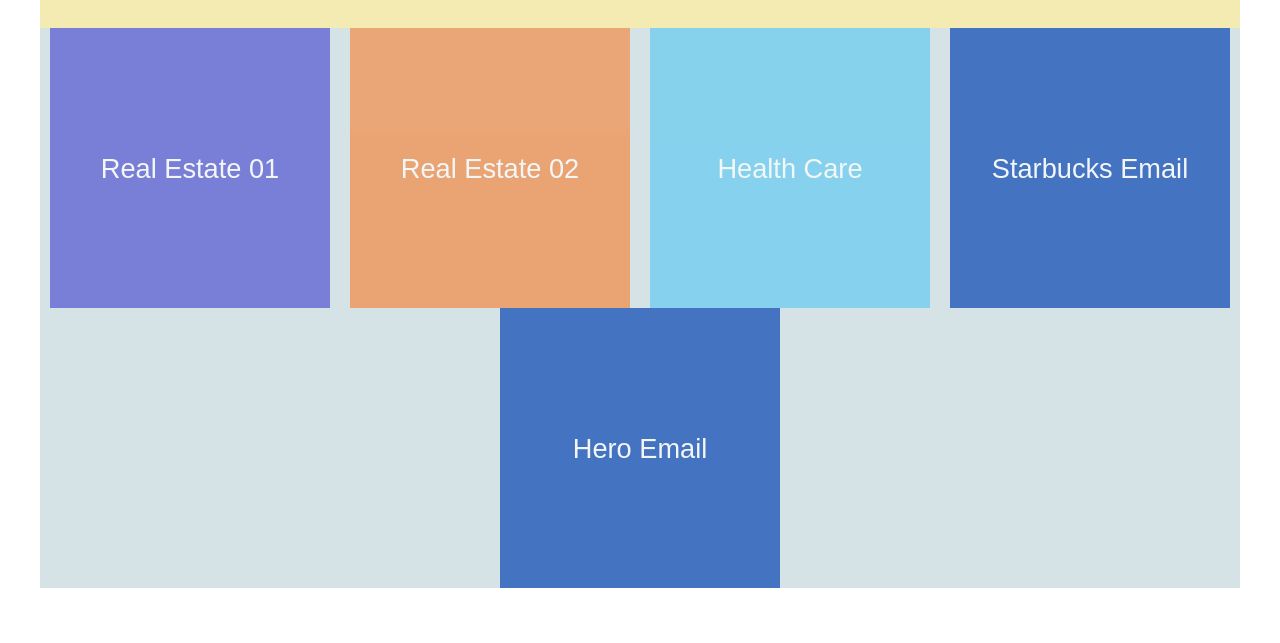
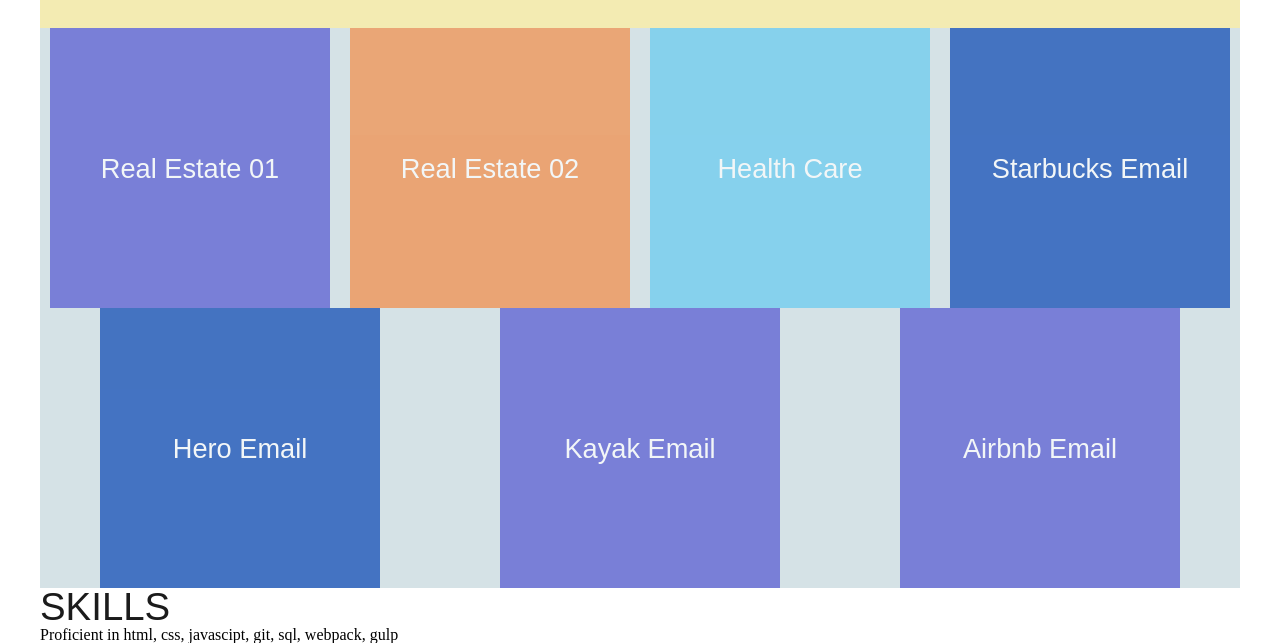
Before and after one commit to arneelus777/portfolio-test-02, a plain HTML site: page index.html in a window 1280 px wide. Shown: the part 1136-1779 px from the top of the page. Before the commit the page ends 1724 px from the top, so only its background shows below. Drawn offline with Linux system fonts and the light colour scheme.

Commit message:
new changes made 1/3/20

```diff
--- a/index.html
+++ b/index.html
@@ -3,8 +3,9 @@
   <head>
     <meta charset="utf-8">
     <title>Portfolio-Test</title>
-    <link rel="stylesheet" href="/css/main.css">
+    <link rel="stylesheet" href="css/main.css">
   </head>
+
   <body>
     <div class="container">
       <header>
@@ -42,7 +43,19 @@
           <div class="box-img box-4"><h2>Hero Email</h2>
           </div>
         </a>
+        <a href="https://nifty-easley-8b5429.netlify.com/" target="_blank">
+          <div class="box-img box-1"><h2>Kayak Email</h2>
+          </div>
+        </a>
+        <a href="https://upbeat-johnson-72da43.netlify.com/" target="_blank">
+          <div class="box-img box-1"><h2>Airbnb Email</h2>
+          </div>
+        </a>
 
+      </section>
+      <section id="skills">
+        <h1>Skills</h1>
+        <p>Proficient in html, css, javascipt, git, sql, webpack, gulp</p>
       </section>
     </div>
   </body>
```
